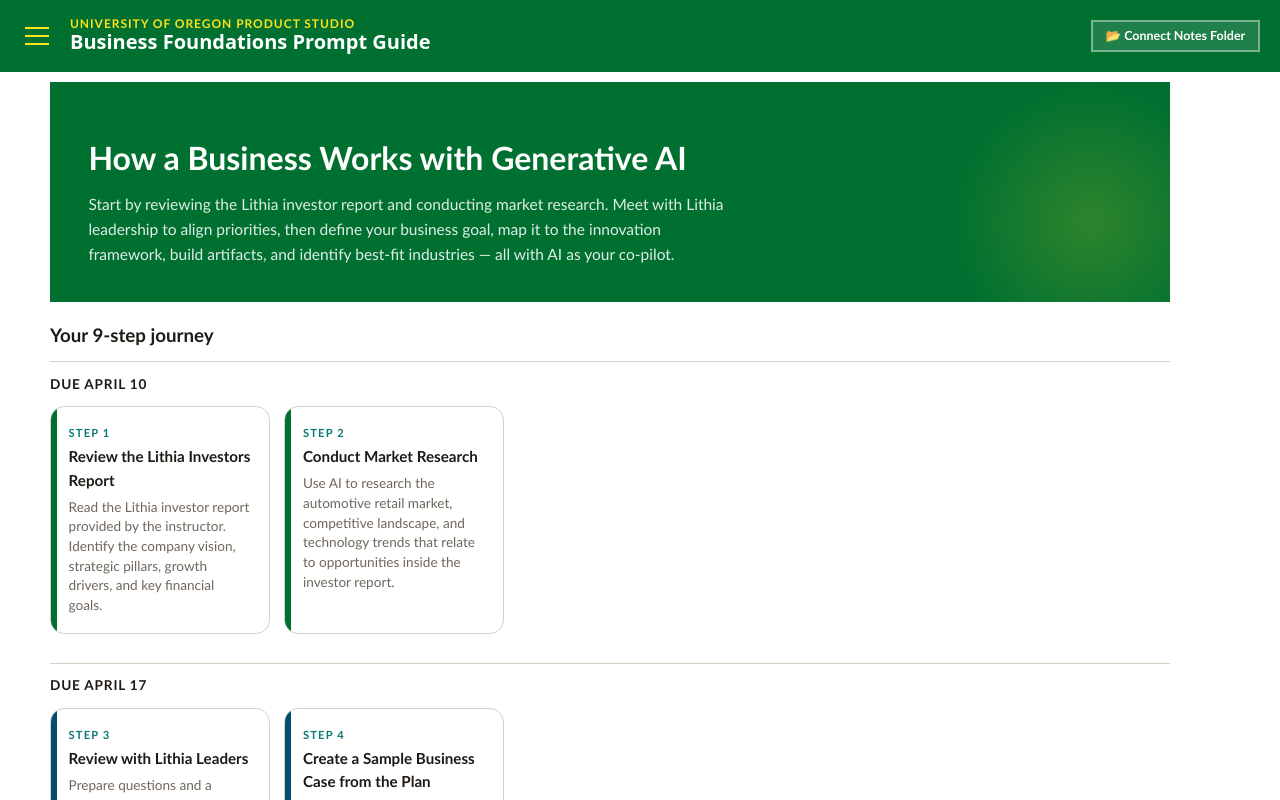
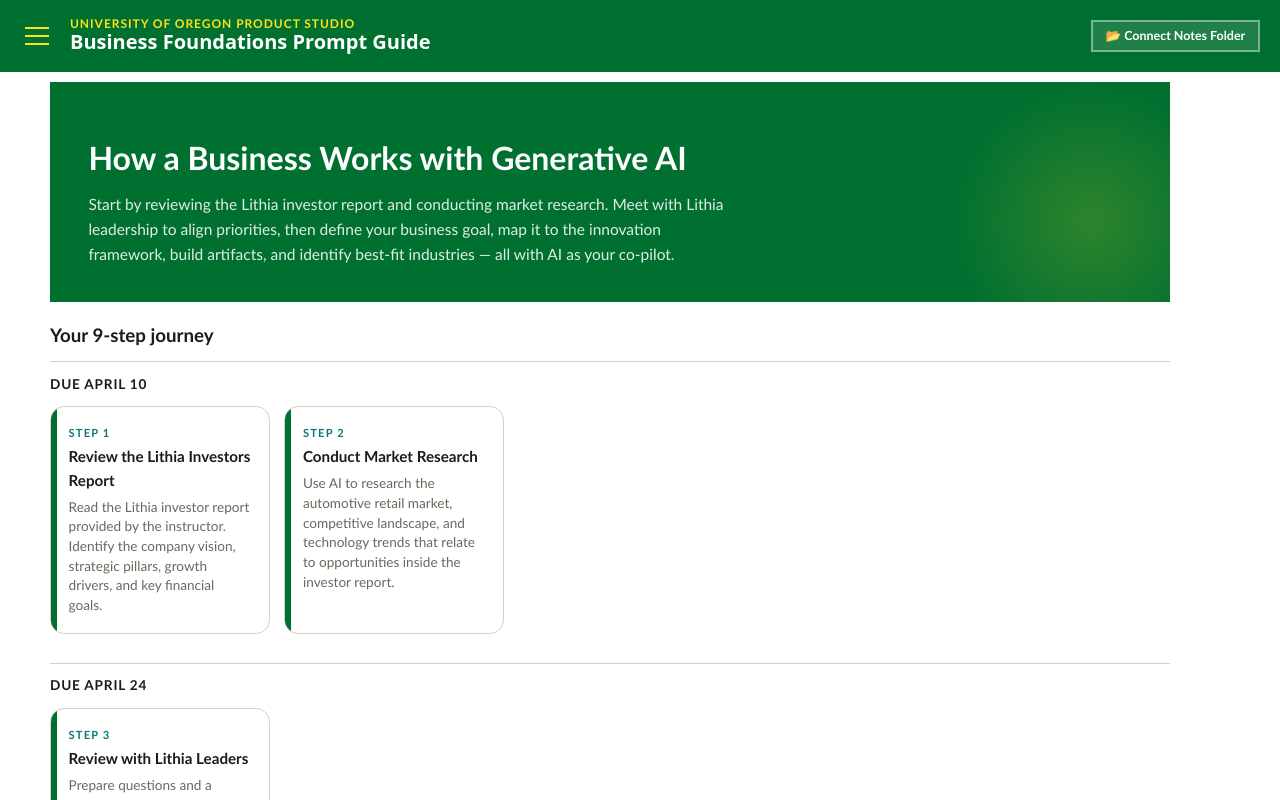
Before and after one commit to findinfinitelabs/uo-ai-data, a React (Vite) app in the folder lithia/: page /training in a window 1280 px wide. Shown: the top 800 px of the page. Built offline with nearby package versions, Linux system fonts and the light colour scheme; no server answers.

Commit message:
Update step 3 due date to April 24; remove due-date from step page header; make setup.sh cross-platform (macOS + Windows)

```diff
--- a/lithia/src/data/trainingSteps.ts
+++ b/lithia/src/data/trainingSteps.ts
@@ -23,7 +23,7 @@ export const trainingSteps: WizardStep[] = [
   },
   {
     title: 'Step 3. Review with Lithia Leaders',
-    dueDate: 'Due April 17',
+    dueDate: 'Due April 24',
     objective:
       'Prepare questions and a discussion framework to align your team ideas with what Lithia leadership wants to accomplish. Understand their priorities before entering the idea phase.',
     prompt:
--- a/lithia/src/pages/BusinessTrainingPage.tsx
+++ b/lithia/src/pages/BusinessTrainingPage.tsx
@@ -80,7 +80,6 @@ export default function BusinessTrainingPage() {
     <div>
       <section className="training-hero training-hero--compact">
         <h2>How a Business Works with Generative AI</h2>
-        {dueDate ? <div className="hero-due-box">{dueDate}</div> : null}
       </section>
       <StepWizard steps={trainingSteps} initialStep={activeStep} onStepChange={setCurrentStep} />
     </div>
```
Also changed, not shown: 1 other file (tests, documents, lock files or other folders).
